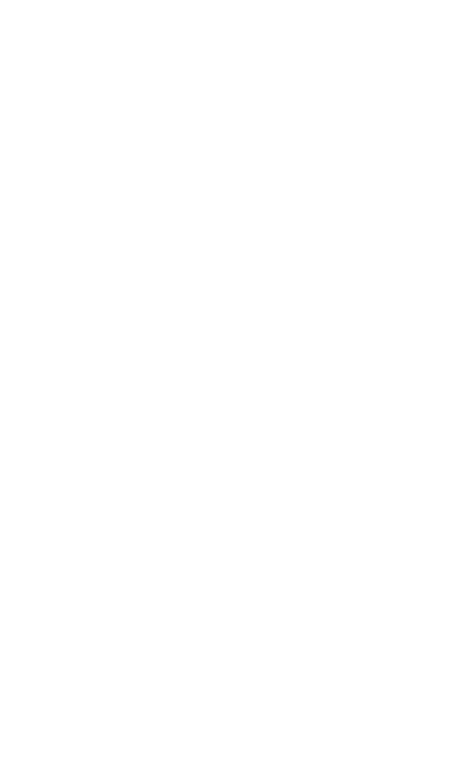
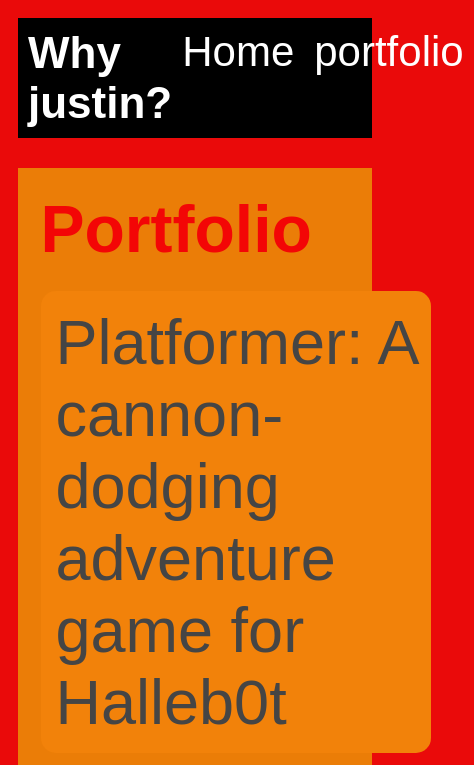
Before and after one commit to justinm80x/justinm80x.github.io, a plain HTML site: page portfolio.html in a window 390 px wide. Shown: the top 765 px of the page, 474 px wide, since content can reach past the window. Drawn offline with Linux system fonts and the light colour scheme.

Commit message:
add portfolio page to website

```diff
--- a/portfolio.html
+++ b/portfolio.html
@@ -0,0 +1,41 @@
+<!DOCTYPE html>
+<html>
+  <head>
+    <title>Justin's Portfolio</title>
+    <link rel="stylesheet" href="style.css"/>
+  </head>
+
+  <body>
+    <!-- All content goes here -->
+    <div id="all-contents">
+     <nav>
+<h1> Why justin?</h1>
+<ul id="nav-ul">
+    <li class="nav-li">
+        <a href="index.html">Home</a>
+    </li>
+    <li class="nav-li">
+        <a href="portfolio.html">portfolio</a>
+    </li>
+</ul>
+  </nav>
+
+  <main>
+<div class="content">
+    <h1>Portfolio</h1>
+    <ul id="portfolio">
+<li>
+  <a href="fsd-projects/platformer/">Platformer: A cannon-dodging adventure game for Halleb0t</a>
+</li>
+<li>
+  <a href="fsd-projects/bouncing-box/">Bouncing Box: A fun introduction to web game development</a>
+</li>
+<li>
+  <a href="fsd-projects/circularity/">Circularity: A poetic motion experiment with circles</a>
+</li>
+    </ul>
+  </div>
+  </main>
+    </div>
+  </body>
+</html>
--- a/style.css
+++ b/style.css
@@ -73,3 +73,77 @@ main {
 h2, h3 {
     margin: 0px;
 }
+/* Portfolio styles */
+.content h1 {
+  color: rgb(243, 6, 6);
+}
+
+#portfolio {
+  list-style-type: none;
+  padding-left: 0;
+}
+
+#portfolio li {
+  background: #f2820a;
+  padding: 10px;
+  border-radius: 10px;
+  margin-bottom: 10px;
+}
+
+#portfolio li:hover {
+  background: #04bcf4;
+}
+
+#portfolio a {
+  text-decoration: none;
+  color: #454545;
+}
+/* responsive web design */
+@media screen and (min-width: 120px) and (max-width: 1080px) {
+  main {
+    height: 100ch;
+    zoom: 1.5;
+    display: grid;
+  }
+
+  h1 {
+    font-size: 44px;
+  }
+
+  h2 {
+    font-size: 42px;
+  }
+
+  h3 {
+    font-size: 36px;
+  }
+
+  #all-contents {
+    height: 100ch;
+    margin: none;
+  }
+
+  a {
+    font-size: 42px;
+  }
+
+  .sidebar {
+    margin-right: 0px;
+    justify-content: center;
+    align-items: center;
+  }
+
+  .sidebar-img {
+    width: 100%;
+  }
+
+  p,
+  li {
+    font-size: 24px;
+  }
+
+  .content {
+    align-content: center;
+    justify-content: center;
+  }
+}
```
